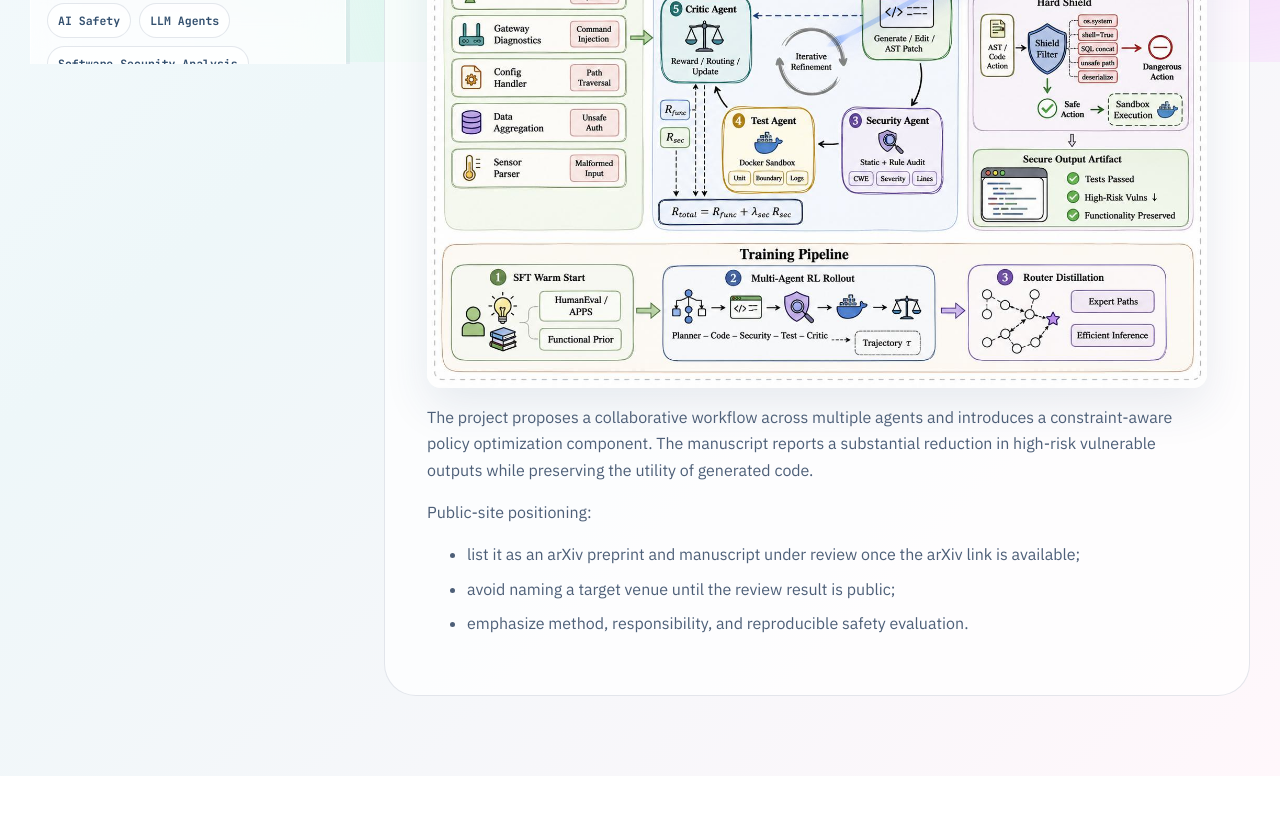
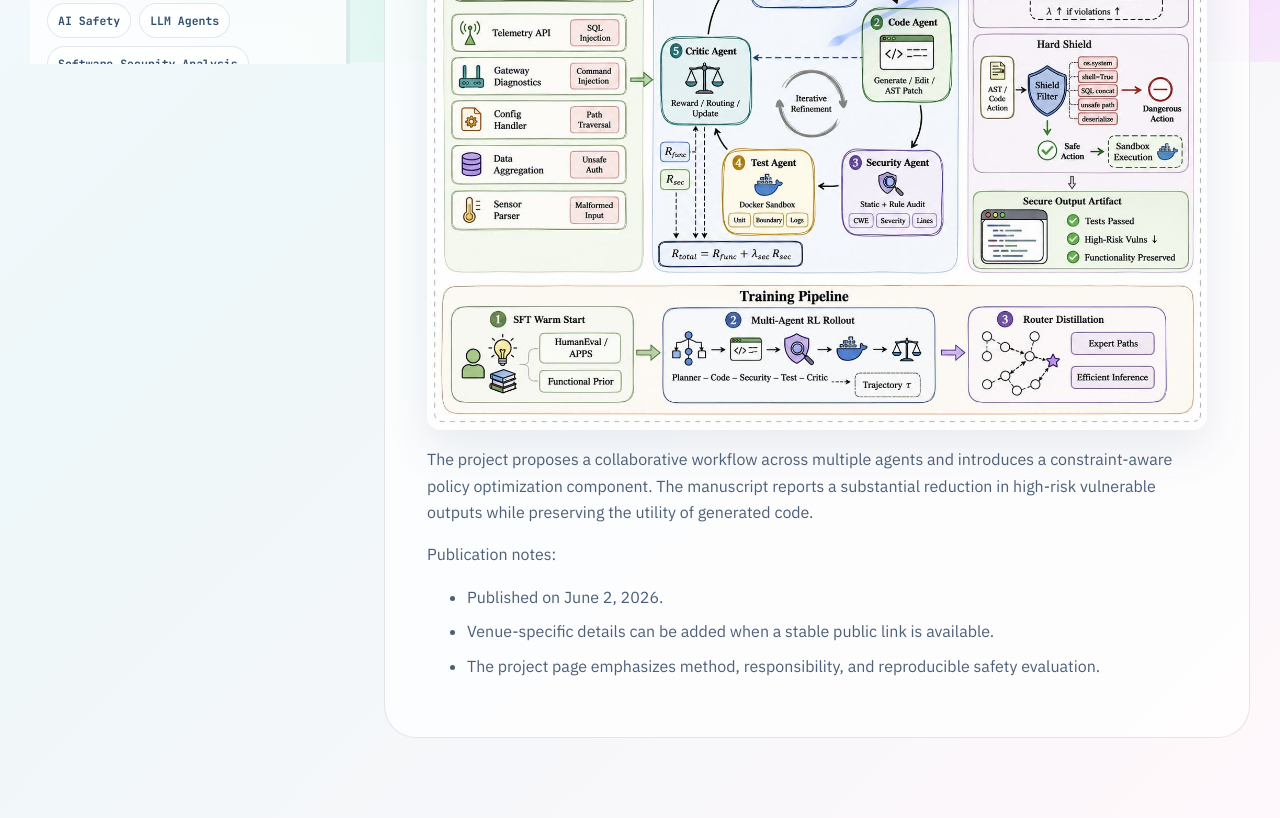
Before and after one commit to Kirito14IT/Kirito14IT.github.io, an Astro site: page /projects/safecoderl in a window 1280 px wide. Shown: the part 738-1556 px from the top of the page. Before the commit the page ends 1514 px from the top, so only its background shows below. Built offline with nearby package versions, Linux system fonts and the light colour scheme; Astro itself is replaced by a stand-in of ours.

Commit message:
Update SafeCodeRL publication status

```diff
--- a/src/content/projects/safecoderl.md
+++ b/src/content/projects/safecoderl.md
@@ -9,14 +9,16 @@ featured: true
 
 SafeCodeRL studies how to reduce vulnerable code generation while maintaining functional correctness.
 
+**Publication status:** Published on June 2, 2026.
+
 **Paper labels:** SCI Zone 3; CCF C.
 
 ![SafeCodeRL framework](/figures/safecoderl-framework.png)
 
 The project proposes a collaborative workflow across multiple agents and introduces a constraint-aware policy optimization component. The manuscript reports a substantial reduction in high-risk vulnerable outputs while preserving the utility of generated code.
 
-Public-site positioning:
+Publication notes:
 
-- list it as an arXiv preprint and manuscript under review once the arXiv link is available;
-- avoid naming a target venue until the review result is public;
-- emphasize method, responsibility, and reproducible safety evaluation.
+- Published on June 2, 2026.
+- Venue-specific details can be added when a stable public link is available.
+- The project page emphasizes method, responsibility, and reproducible safety evaluation.
--- a/src/data/cv.ts
+++ b/src/data/cv.ts
@@ -102,7 +102,7 @@ export const experiences = [
 export const publications = [
   {
     title: "SafeCodeRL: A Multi-Agent Reinforcement Learning Framework for Safety-Constrained LLM Code Generation",
-    status: "arXiv preprint and under review",
+    status: "Published on June 2, 2026",
     role: "First author",
     year: "2026",
     tags: ["AI Safety", "LLM", "Code Generation"],
```
